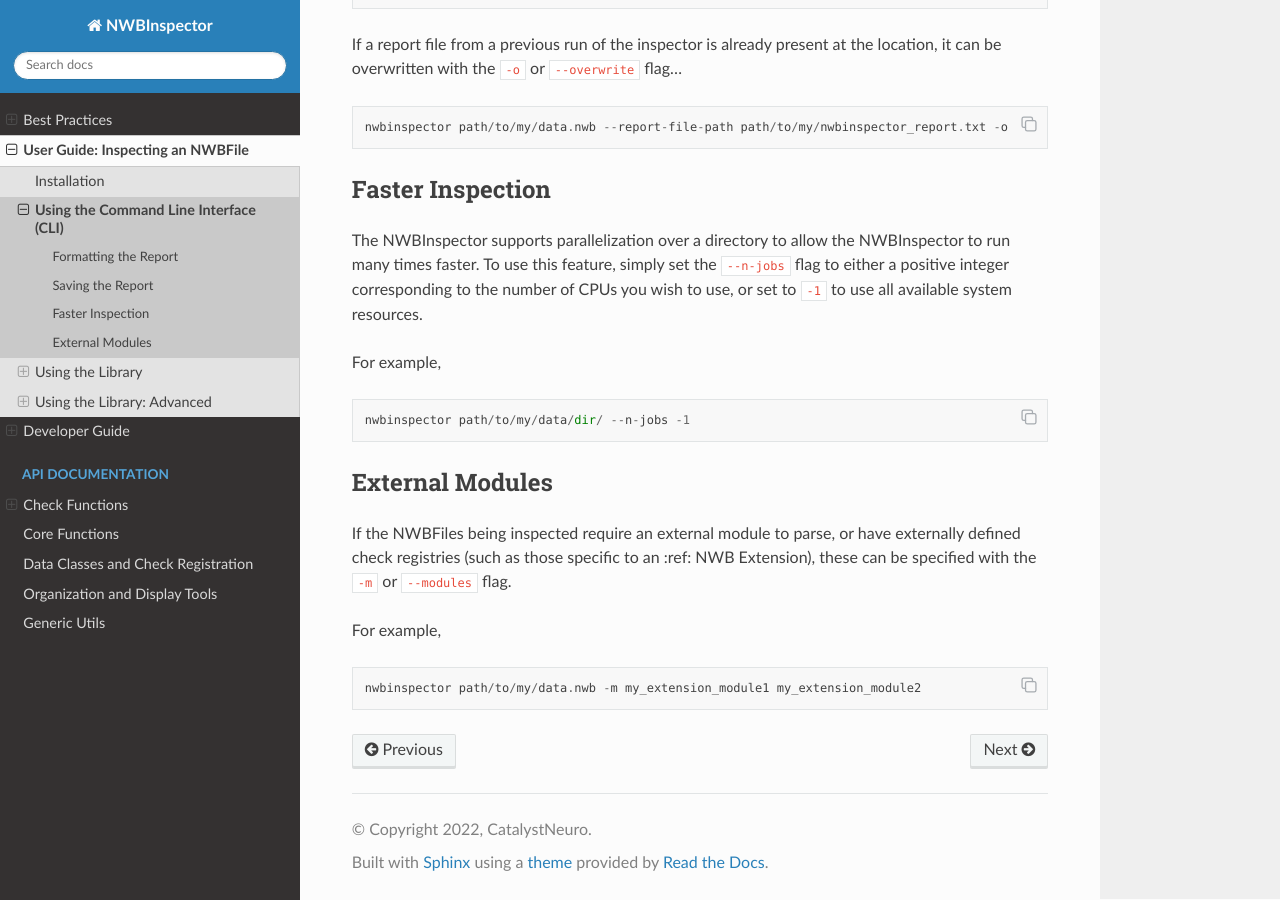
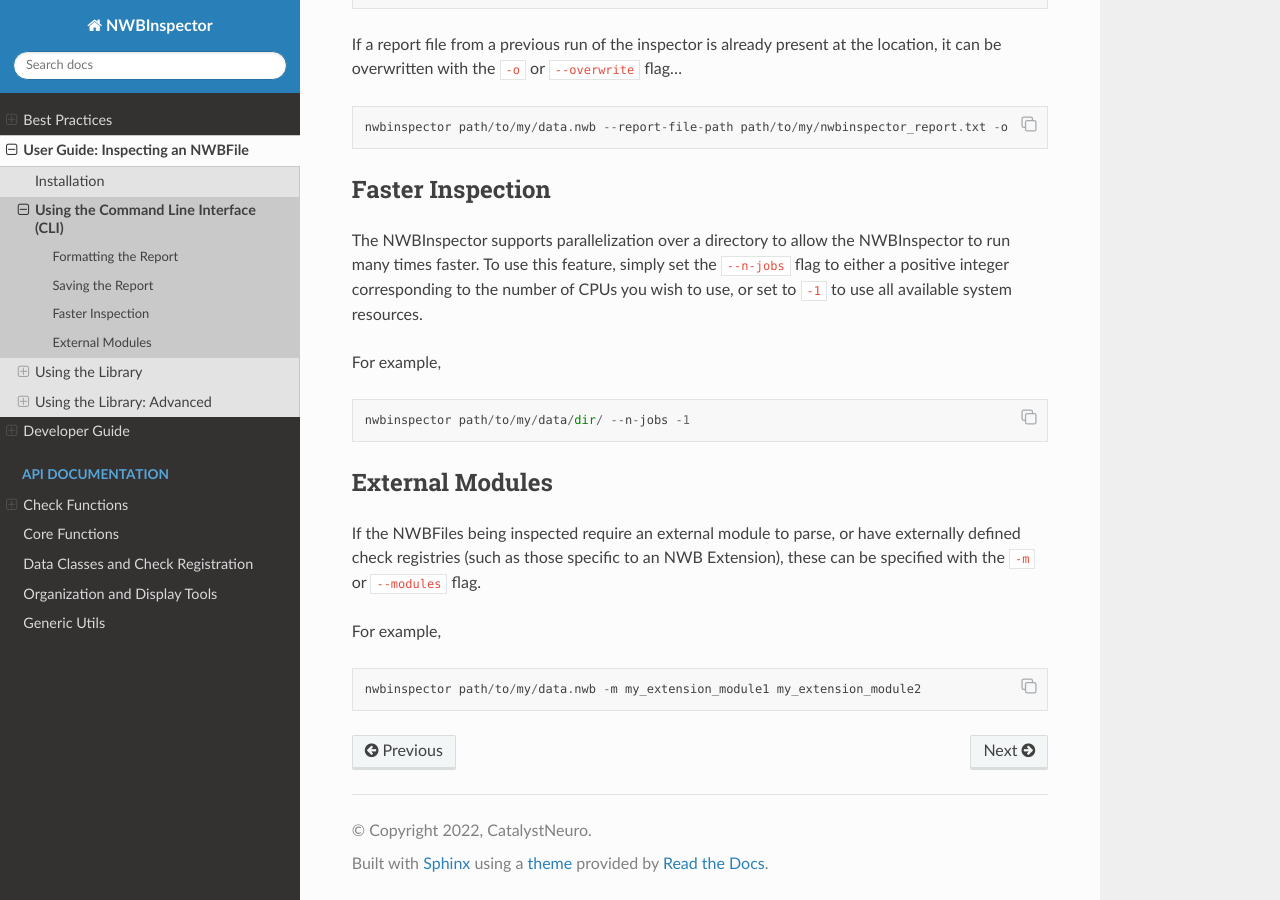
Before and after one commit to NeurodataWithoutBorders/nwbinspector, a Sphinx documentation site: the page built from docs/user_guide/command_line_usage.rst, in a window 1280 px wide and 900 px high, scrolled down 1811 px. Built offline with Sphinx 7.4.7 and the Read the Docs theme 2.0.0, drawn with Linux system fonts in a browser that asks for light colours; part of the change alters nothing that is shown.

```diff
--- a/docs/conf_extlinks.py
+++ b/docs/conf_extlinks.py
@@ -7,16 +7,16 @@ extlinks = {
         "https://docs.conda.io/projects/conda/en/latest/user-guide/install/index.html#regular-installation%s",
         "%s",
     ),
-    "nwbinspector-issues": ("https://github.com/NeurodataWithoutBorders/nwbinspector/issues/%s", "%s"),
+    "nwbinspector-issues": ("https://github.com/NeurodataWithoutBorders/nwbinspector/issues/%s", None),
     "nwbinspector-contributing": (
-        "https://github.com/NeurodataWithoutBorders/nwbinspector/blob/dev/.github/CONTRIBUTING.md/%s",
-        "%s",
+        "https://github.com/NeurodataWithoutBorders/nwbinspector/blob/dev/.github/CONTRIBUTING.md%s",
+        None,
     ),
     "dandi-archive": ("https://dandiarchive.org/%s", "%s"),
-    "ros3-tutorial": ("https://pynwb.readthedocs.io/en/stable/tutorials/advanced_io/streaming.html%s", "%s"),
+    "ros3-tutorial": ("https://pynwb.readthedocs.io/en/stable/tutorials/advanced_io/streaming.html%s", None),
     "wikipedia": ("https://en.wikipedia.org/wiki/%s", "%s"),
     "allen-brain-map": ("https://%s.brain-map.org/", "%s"),
-    "uuid": ("https://docs.python.org/3/library/uuid.html%s", "%s"),
+    "uuid": ("https://docs.python.org/3/library/uuid.html%s", None),
     "orcid": ("https://orcid.org/%s", "%s"),
 }
 
--- a/docs/user_guide/command_line_usage.rst
+++ b/docs/user_guide/command_line_usage.rst
@@ -110,7 +110,7 @@ External Modules
 ----------------
 
 If the NWBFiles being inspected require an external module to parse, or have externally defined check registries (such
-as those specific to an :ref:`:ref: NWB Extension <nwb-schema:sec-extending-the-format>`), these can be specified with the ``-m``
+as those specific to an :ref:`NWB Extension <nwb-schema:sec-extending-the-format>`), these can be specified with the ``-m``
 or ``--modules`` flag.
 
 For example,
```
